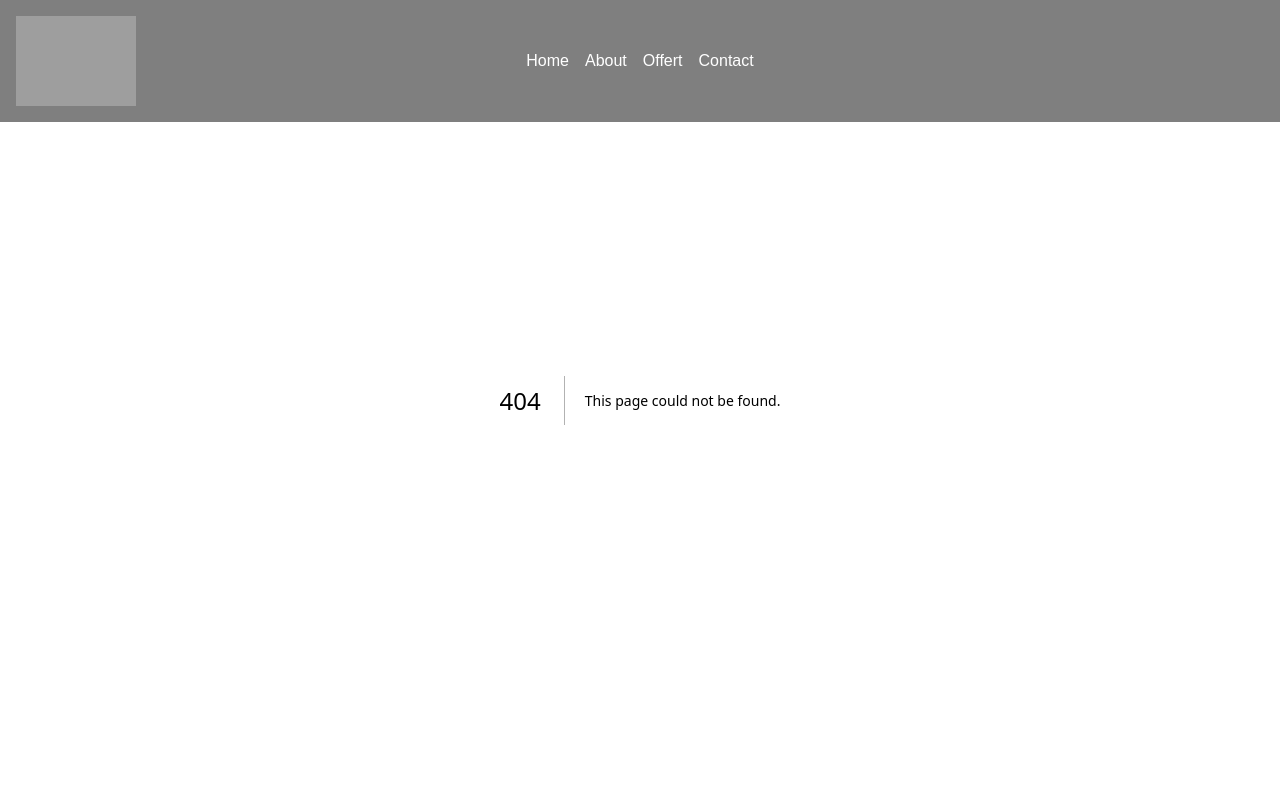
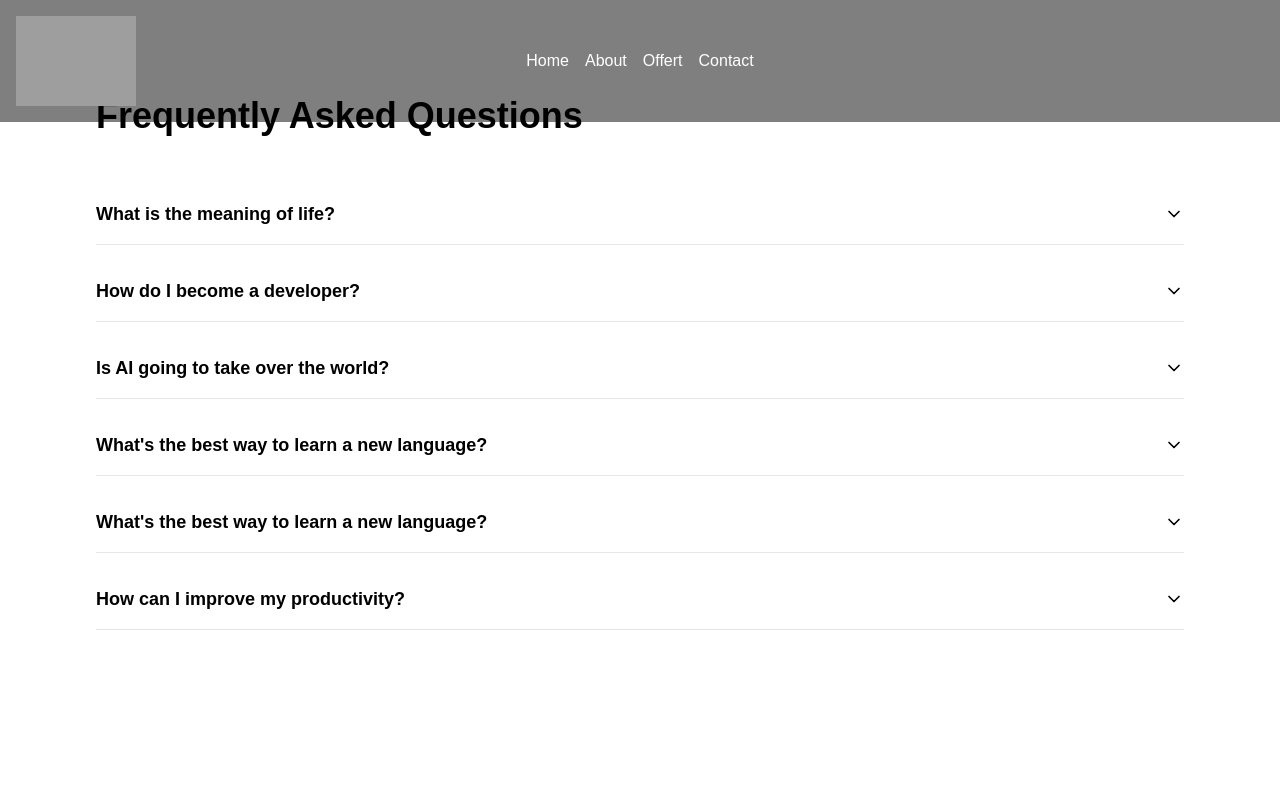
Before and after one commit to Faunbox/mf-audio, a Next.js app: page /faq in a window 1280 px wide. Before the commit this address had no page. Shown: the top 800 px of the page. Built offline with nearby package versions, Linux system fonts and the light colour scheme; grey boxes are pictures that could not be loaded.

Commit message:
faq section + faq page | dealers section on home page

```diff
--- a/app/contact/page.tsx
+++ b/app/contact/page.tsx
@@ -3,10 +3,12 @@ import ContactForm from '@/components/contact/contact-form'
 import CompanyInfo from '@/components/contact/company-info'
 import { Skeleton } from "@/components/ui/skeleton"
 import { Suspense } from 'react'
+import FAQ from '@/components/faq/faq-component'
 
 export default function ContactPage() {
   return (
-    <div className="min-h-screen flex flex-col">
+    <>
+    <div className="flex flex-col">
       <div className="relative w-full min-h-[25vh]">
         <Image
           src="/images/logo_zdjecie.jpg"
@@ -30,6 +32,7 @@ export default function ContactPage() {
         </div>
       </div>
     </div>
+    <FAQ /></>
   )
 }
 
--- /dev/null
+++ b/app/faq/page.tsx
@@ -0,0 +1,93 @@
+'use client'
+
+import { useState } from 'react'
+import { motion } from 'framer-motion'
+import { ChevronDown } from 'lucide-react'
+
+const faqData = [
+  {
+    question: "What is the meaning of life?",
+    answer: "The answer to the ultimate question of life, the universe, and everything is 42."
+  },
+  {
+    question: "How do I become a developer?",
+    answer: "Start by learning the basics of programming, choose a language, practice regularly, build projects, and never stop learning."
+  },
+  {
+    question: "Is AI going to take over the world?",
+    answer: "While AI is advancing rapidly, it's designed to assist and augment human capabilities, not to replace humans entirely."
+  },
+  {
+    question: "What's the best way to learn a new language?",
+    answer: "Immerse yourself in the language, practice regularly, use language learning apps, and try to converse with native speakers."
+  },{
+    question: "What's the best way to learn a new language?",
+    answer: "Immerse yourself in the language, practice regularly, use language learning apps, and try to converse with native speakers."
+  },
+  {
+    question: "How can I improve my productivity?",
+    answer: "Set clear goals, prioritize tasks, minimize distractions, take regular breaks, and use productivity techniques like the Pomodoro method."
+  }
+]
+const FaqPage = () => {
+
+  const [activeIndex, setActiveIndex] = useState<number | null>(null)
+
+  const toggleQuestion = (index: number) => {
+    setActiveIndex(activeIndex === index ? null : index)
+  }
+
+  return (
+    <div className="min-h-screen bg-white p-8 md:p-16 lg:p-24">
+      <h1 className="text-4xl font-bold mb-12 text-black">Frequently Asked Questions</h1>
+      <motion.div
+        initial="closed"
+        animate="open"
+        variants={{
+          open: {
+            transition: { staggerChildren: 0.1, delayChildren: 0.3 }
+          },
+          closed: {
+            transition: { staggerChildren: 0.05, staggerDirection: -1 }
+          }
+        }}
+      >
+        {faqData.map((item, index) => (
+          <motion.div
+            key={index}
+            variants={{
+              open: { opacity: 1, y: 0 },
+              closed: { opacity: 0, y: 50 }
+            }}
+            className="border-b border-gray-200 mb-4"
+          >
+            <button
+              onClick={() => toggleQuestion(index)}
+              className="flex justify-between items-center w-full text-left py-4 focus:outline-none focus:ring-2 focus:ring-gray-200"
+              aria-expanded={activeIndex === index}
+              aria-controls={`faq-answer-${index}`}
+            >
+              <span className="text-lg font-semibold text-black">{item.question}</span>
+              <ChevronDown
+                className={`w-5 h-5 text-black transition-transform duration-300 ${
+                  activeIndex === index ? 'transform rotate-180' : ''
+                }`}
+              />
+            </button>
+            {activeIndex === index && (
+              <div
+                id={`faq-answer-${index}`}
+                className="py-6 text-black"
+              >
+                {item.answer}
+              </div>
+            )}
+          </motion.div>
+        ))}
+      </motion.div>
+    </div>
+  )
+} ;
+
+
+export default FaqPage;
--- /dev/null
+++ b/app/offert/page.tsx
@@ -0,0 +1,7 @@
+import AudioEquipmentOfferSection from "@/components/offert/offert";
+
+const OffertPage = () => {
+    return ( <AudioEquipmentOfferSection /> );
+}
+
+export default OffertPage;
--- a/app/page.tsx
+++ b/app/page.tsx
@@ -1,4 +1,5 @@
 import CompanyCarousel from "@/components/hero_section/company-carousel";
+import SpeakerLocations from "@/components/hero_section/dealers";
 import { HeroSectionComponent } from "@/components/hero_section/hero-section";
 import OffertHomePage from "@/components/hero_section/offertText";
 import OurMissionSection from "@/components/hero_section/our_mission";
@@ -12,6 +13,7 @@ export default function Page() {
       <OurMissionSection />
       <OffertHomePage />
       <CompanyCarousel />
+      <SpeakerLocations/>
     </>
   );
 }
--- /dev/null
+++ b/components/faq/faq-component.tsx
@@ -0,0 +1,90 @@
+'use client'
+
+import { useState } from 'react'
+import { motion } from 'framer-motion'
+import { ChevronDown } from 'lucide-react'
+
+const faqData = [
+  {
+    question: "What is the meaning of life?",
+    answer: "The answer to the ultimate question of life, the universe, and everything is 42."
+  },
+  {
+    question: "How do I become a developer?",
+    answer: "Start by learning the basics of programming, choose a language, practice regularly, build projects, and never stop learning."
+  },
+  {
+    question: "Is AI going to take over the world?",
+    answer: "While AI is advancing rapidly, it's designed to assist and augment human capabilities, not to replace humans entirely."
+  },
+  {
+    question: "What's the best way to learn a new language?",
+    answer: "Immerse yourself in the language, practice regularly, use language learning apps, and try to converse with native speakers."
+  },{
+    question: "What's the best way to learn a new language?",
+    answer: "Immerse yourself in the language, practice regularly, use language learning apps, and try to converse with native speakers."
+  },
+  {
+    question: "How can I improve my productivity?",
+    answer: "Set clear goals, prioritize tasks, minimize distractions, take regular breaks, and use productivity techniques like the Pomodoro method."
+  }
+]
+
+export default function FAQ() {
+  const [activeIndex, setActiveIndex] = useState<number | null>(null)
+
+  const toggleQuestion = (index: number) => {
+    setActiveIndex(activeIndex === index ? null : index)
+  }
+
+  return (
+    <div className=" bg-white p-8 md:p-16 lg:p-24">
+      <h1 className="text-4xl font-bold mb-12 text-black">Frequently Asked Questions</h1>
+      <motion.div
+        initial="closed"
+        animate="open"
+        variants={{
+          open: {
+            transition: { staggerChildren: 0.1, delayChildren: 0.3 }
+          },
+          closed: {
+            transition: { staggerChildren: 0.05, staggerDirection: -1 }
+          }
+        }}
+      >
+        {faqData.map((item, index) => (
+          <motion.div
+            key={index}
+            variants={{
+              open: { opacity: 1, y: 0 },
+              closed: { opacity: 0, y: 50 }
+            }}
+            className="border-b border-gray-200 mb-4"
+          >
+            <button
+              onClick={() => toggleQuestion(index)}
+              className="flex justify-between items-center w-full text-left py-4 focus:outline-none focus:ring-2 focus:ring-gray-200"
+              aria-expanded={activeIndex === index}
+              aria-controls={`faq-answer-${index}`}
+            >
+              <span className="text-lg font-semibold text-black">{item.question}</span>
+              <ChevronDown
+                className={`w-5 h-5 text-black transition-transform duration-300 ${
+                  activeIndex === index ? 'transform rotate-180' : ''
+                }`}
+              />
+            </button>
+            {activeIndex === index && (
+              <div
+                id={`faq-answer-${index}`}
+                className="py-6 text-black"
+              >
+                {item.answer}
+              </div>
+            )}
+          </motion.div>
+        ))}
+      </motion.div>
+    </div>
+  )
+}
--- /dev/null
+++ b/components/hero_section/dealers.tsx
@@ -0,0 +1,88 @@
+'use client'
+
+import { useState } from 'react'
+import Image from 'next/image'
+import { MapPin } from 'lucide-react'
+
+const speakerLocations = [
+  {
+    id: 1,
+    name: 'Tech Conference Center',
+    address: '123 Tech Blvd, Silicon Valley, CA',
+    image: '/placeholder.svg?height=200&width=400'
+  },
+  {
+    id: 2,
+    name: 'Innovation Hub',
+    address: '456 Startup Ave, New York, NY',
+    image: '/placeholder.svg?height=200&width=400'
+  },
+  {
+    id: 3,
+    name: 'Digital Auditorium',
+    address: '789 Cyber St, Austin, TX',
+    image: '/placeholder.svg?height=200&width=400'
+  },
+  {
+    id: 4,
+    name: 'Future Forum',
+    address: '101 AI Lane, Seattle, WA',
+    image: '/placeholder.svg?height=200&width=400'
+  },
+  {
+    id: 5,
+    name: 'Code Colosseum',
+    address: '202 Developer Dr, Boston, MA',
+    image: '/placeholder.svg?height=200&width=400'
+  },
+]
+
+export default function SpeakerLocations() {
+  const [selectedLocation, setSelectedLocation] = useState(speakerLocations[0])
+
+  return (
+    <section className="py-12 bg-gray-50">
+      <div className="container mx-auto px-4">
+        <h2 className="text-3xl font-bold text-center mb-8">Where to Listen to Our Speakers</h2>
+        <div className="flex flex-col lg:flex-row gap-8">
+          <div className="w-full lg:w-1/2">
+            <ul className="space-y-4">
+              {speakerLocations.map((location) => (
+                <li key={location.id}>
+                  <button
+                    onClick={() => setSelectedLocation(location)}
+                    className={`w-full text-left p-4 rounded-lg transition-colors ${
+                      selectedLocation.id === location.id
+                        ? 'bg-primary text-primary-foreground'
+                        : 'bg-white hover:bg-gray-100'
+                    }`}
+                  >
+                    <h3 className="font-semibold">{location.name}</h3>
+                    <p className="text-sm mt-1 flex items-center gap-1">
+                      <MapPin className="h-4 w-4" />
+                      {location.address}
+                    </p>
+                  </button>
+                </li>
+              ))}
+            </ul>
+          </div>
+          <div className="w-full lg:w-1/2 flex justify-center items-center">
+            <div className="bg-white p-4 rounded-lg shadow-md max-w-md w-full">
+              <h3 className="font-semibold mb-2 text-center">{selectedLocation.name}</h3>
+              <p className="text-sm mb-4 text-center">{selectedLocation.address}</p>
+              <div className="relative aspect-video rounded-lg overflow-hidden">
+                <Image
+                  src={selectedLocation.image}
+                  alt={`Image of ${selectedLocation.name}`}
+                  layout="fill"
+                  objectFit="cover"
+                />
+              </div>
+            </div>
+          </div>
+        </div>
+      </div>
+    </section>
+  )
+}
--- a/components/navigation/navbar.tsx
+++ b/components/navigation/navbar.tsx
@@ -1,4 +1,4 @@
-'use client'
+"use client";
 import { AnimatePresence, motion } from "framer-motion";
 import Image from "next/image";
 import { useState } from "react";
@@ -9,7 +9,7 @@ const Navbar = () => {
   const menuOptions = [
     { name: "Home", href: "/" },
     { name: "About", href: "/about" },
-    { name: "Offert", href: "/services" },
+    { name: "Offert", href: "/offert" },
     { name: "Contact", href: "/contact" },
   ];
 
--- a/components/hero_section/offert.tsx
+++ b/components/offert/offert.tsx
@@ -65,7 +65,7 @@ export default function AudioEquipmentOfferSection() {
   }
 
   return (
-    <section className="py-16 bg-gray-100">
+    <section className="py-16 bg-gray-100 pt-20">
       <div className="container mx-auto px-4">
         <h2 className="text-4xl font-bold text-center mb-12">Our Audio Equipment Offers</h2>
         <div className="mb-8">
```
